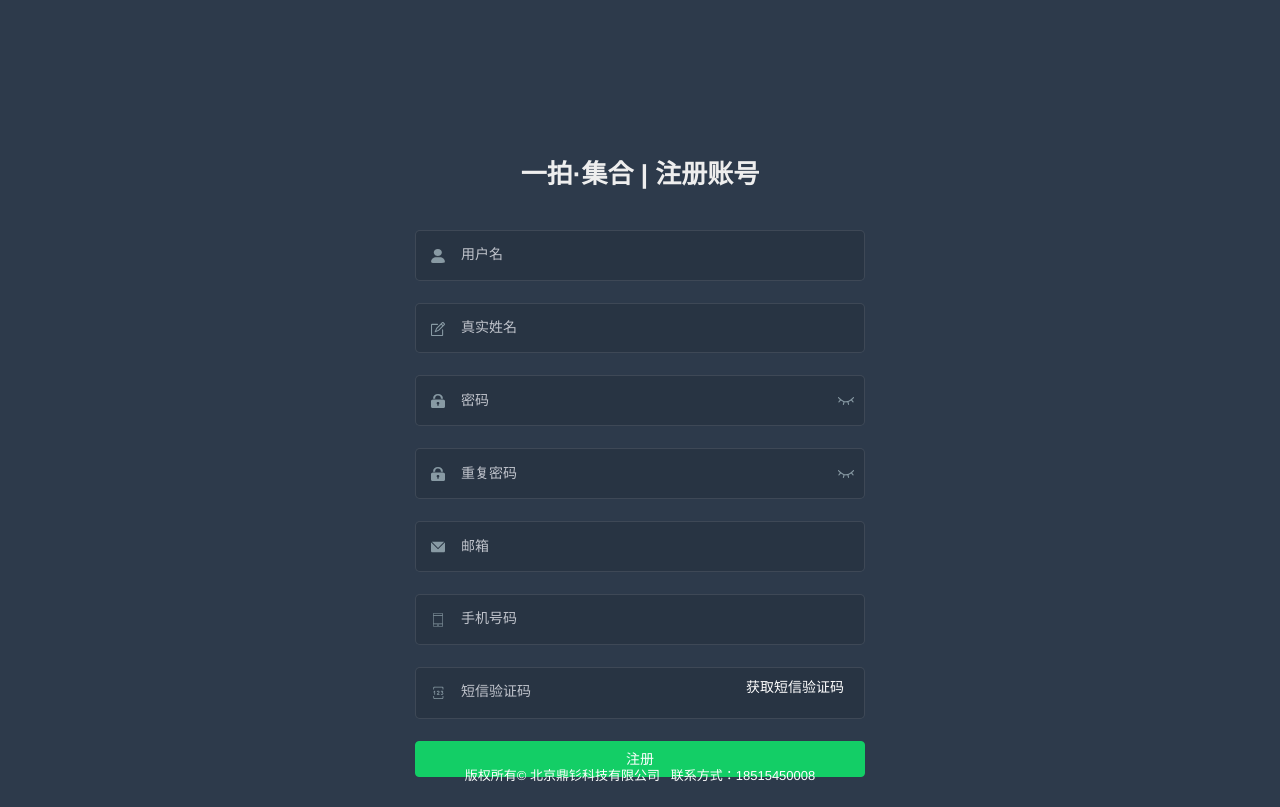
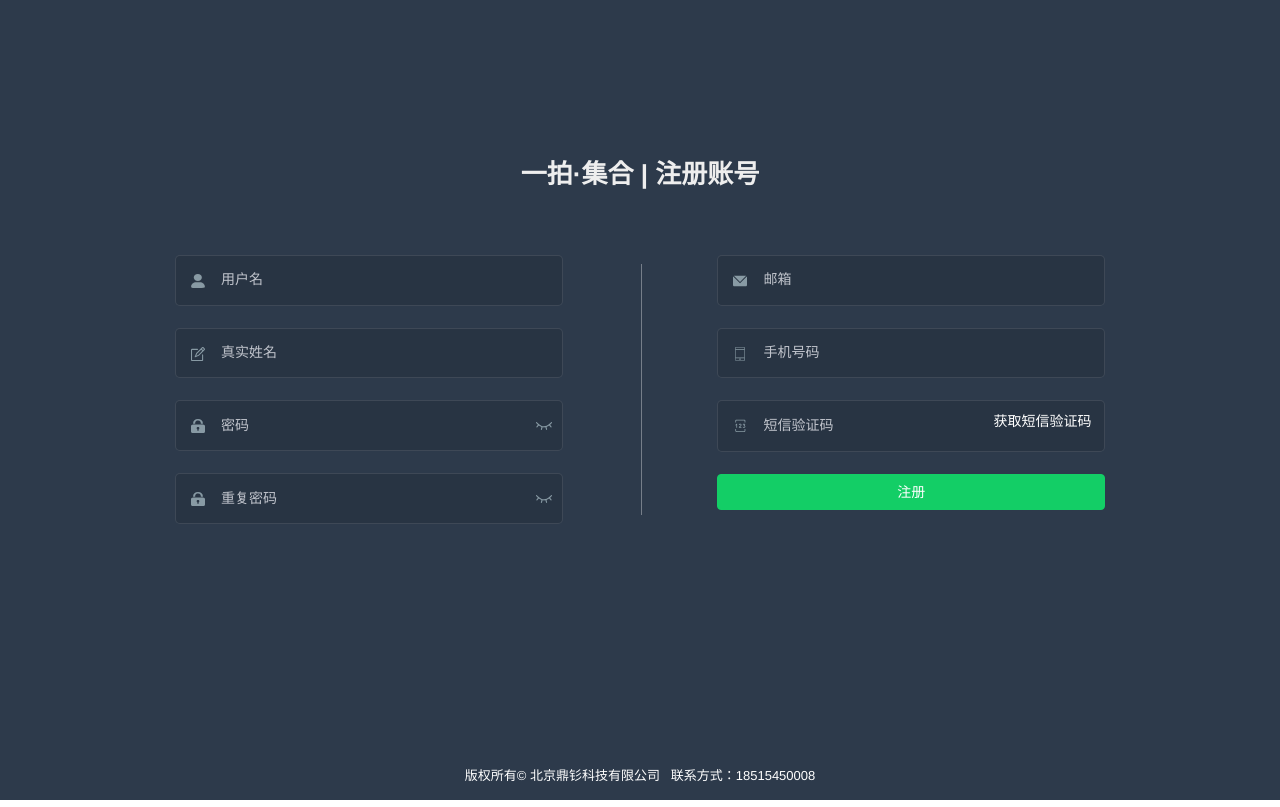
Before and after one commit to wzcssw/YipaiUI, a Vue app: page /#/signin in a window 1280 px wide. Built offline with nearby package versions, Linux system fonts and the light colour scheme.

Commit message:
fix signin page ui

```diff
--- a/src/views/login/signin.vue
+++ b/src/views/login/signin.vue
@@ -5,7 +5,8 @@
       <div class="title-container">
         <h3 class="title">一拍·集合 | 注册账号</h3>
       </div>
-
+      <el-row style="margin-top: 65px">
+        <el-col :span="10">
           <el-form-item prop="username">
             <span class="svg-container">
               <svg-icon icon-class="user" />
@@ -67,7 +68,11 @@
               </span>
             </el-form-item>
           </el-tooltip>
-
+        </el-col>
+        <el-col :span="4">
+          <div style="height: 251px;margin: 9px 10px 0 78px;width:5px;border-left: solid 1px #ffffff59;" />
+        </el-col>
+        <el-col :span="10">
           <el-form-item prop="email">
             <span class="svg-container">
               <svg-icon icon-class="email" />
@@ -115,6 +120,8 @@
           </el-form-item>
 
           <el-button :loading="loading" type="success" style="width:100%;margin-bottom:30px;" @click.native.prevent="handleSignin">注册</el-button>
+        </el-col>
+      </el-row>
     </el-form>
 
     <div class="footer">
@@ -374,7 +381,7 @@ $light_gray:#eee;
 
   .login-form {
     position: relative;
-    width: 520px;
+    width: 1000px;
     max-width: 100%;
     padding: 160px 35px 0;
     margin: 0 auto;
@@ -448,12 +455,12 @@ $light_gray:#eee;
     position: relative;
     color: #FFF;
     top: -47px;
-    left: 330px;
+    left: 275px;
     width: 112px;
   }
 
   .get-sms:hover{
-    text-decoration:underline
+    text-decoration: underline
   }
 
   .footer{
```
Lines whose indentation alone changed are shown as unchanged.
